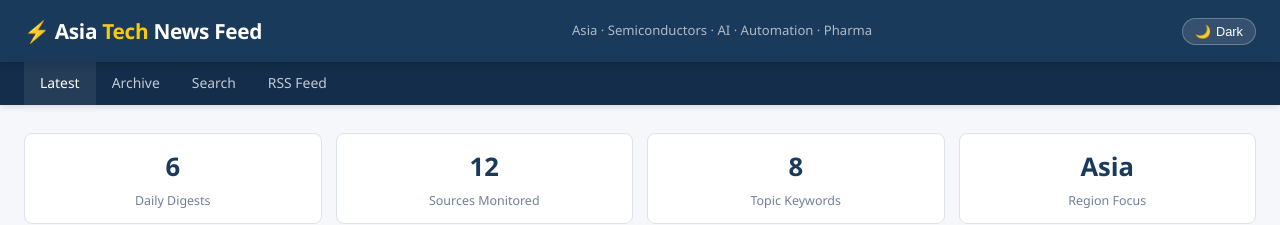
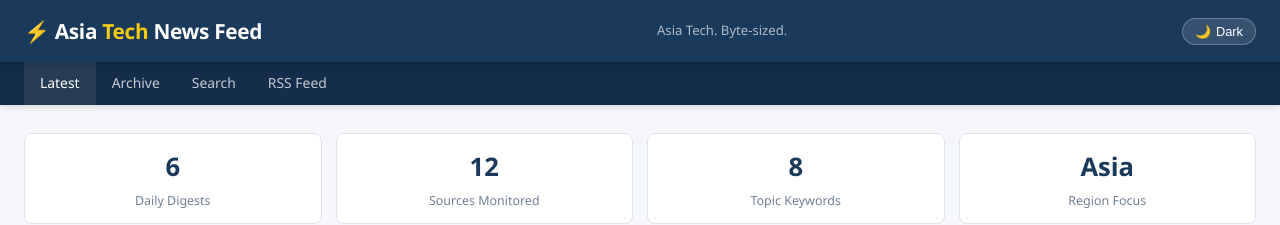
Before and after one commit to asiatechfeed/Asia-Tech-Feed, a Jekyll site: the page built from index.html, in a window 1280 px wide. Shown: the top 225 px of the page. Built offline with Jekyll 4.4.1, drawn with Linux system fonts in a browser that asks for light colours; the list of posts is cut into pages by our own code; some of the changed lines change nothing that is shown.

Commit message:
Update default.html

```diff
--- a/_layouts/default.html
+++ b/_layouts/default.html
@@ -28,7 +28,7 @@
       &#9889; Asia <span>Tech</span> News Feed
     </a>
     <div class="header-meta">
-      Asia &middot; Semiconductors &middot; AI &middot; Automation &middot; Pharma
+      Asia Tech. Byte-sized.
     </div>
     <button class="dark-toggle" id="dark-toggle" onclick="toggleDark()" aria-label="Toggle dark mode">
       <span id="dark-icon">&#127769;</span> <span id="dark-label">Dark</span>
@@ -59,3 +59,71 @@
 
 <script>
 // Dark mode toggle
+function toggleDark() {
+  var html = document.documentElement;
+  var isDark = html.classList.contains('dark');
+  if (isDark) {
+    html.classList.remove('dark');
+    html.classList.add('light');
+    localStorage.setItem('theme', 'light');
+  } else {
+    html.classList.remove('light');
+    html.classList.add('dark');
+    localStorage.setItem('theme', 'dark');
+  }
+  updateToggleLabel();
+}
+
+function updateToggleLabel() {
+  var isDark = document.documentElement.classList.contains('dark');
+  var icon = document.getElementById('dark-icon');
+  var label = document.getElementById('dark-label');
+  if (icon) icon.innerHTML = isDark ? '&#9728;&#xFE0F;' : '&#127769;';
+  if (label) label.textContent = isDark ? 'Light' : 'Dark';
+}
+
+document.addEventListener('DOMContentLoaded', updateToggleLabel);
+
+// Keyword filter
+function filterTable(keyword) {
+  const rows = document.querySelectorAll('.news-table tbody tr');
+  const btns = document.querySelectorAll('.filter-btn');
+  btns.forEach(b => b.classList.remove('active'));
+  event.target.classList.add('active');
+
+  rows.forEach(row => {
+    if (!keyword || keyword === 'all') {
+      row.style.display = '';
+    } else {
+      const text = row.innerText.toLowerCase();
+      row.style.display = text.includes(keyword.toLowerCase()) ? '' : 'none';
+    }
+  });
+}
+
+// CSV download
+function downloadCSV() {
+  const table = document.querySelector('.news-table');
+  if (!table) return;
+  let csv = [];
+  const rows = table.querySelectorAll('tr');
+  rows.forEach(row => {
+    const cols = row.querySelectorAll('th, td');
+    const rowData = Array.from(cols).map(col => {
+      const link = col.querySelector('a');
+      let text = link && col.classList.contains('col-link') ? link.href : col.innerText;
+      return '"' + text.replace(/"/g, '""').replace(/\n/g, ' ') + '"';
+    });
+    csv.push(rowData.join('\t'));
+  });
+  const blob = new Blob([csv.join('\n')], { type: 'text/csv' });
+  const url = URL.createObjectURL(blob);
+  const a = document.createElement('a');
+  a.href = url;
+  a.download = 'asia-news-' + new Date().toISOString().slice(0,10) + '.csv';
+  a.click();
+}
+</script>
+
+</body>
+</html>
```
